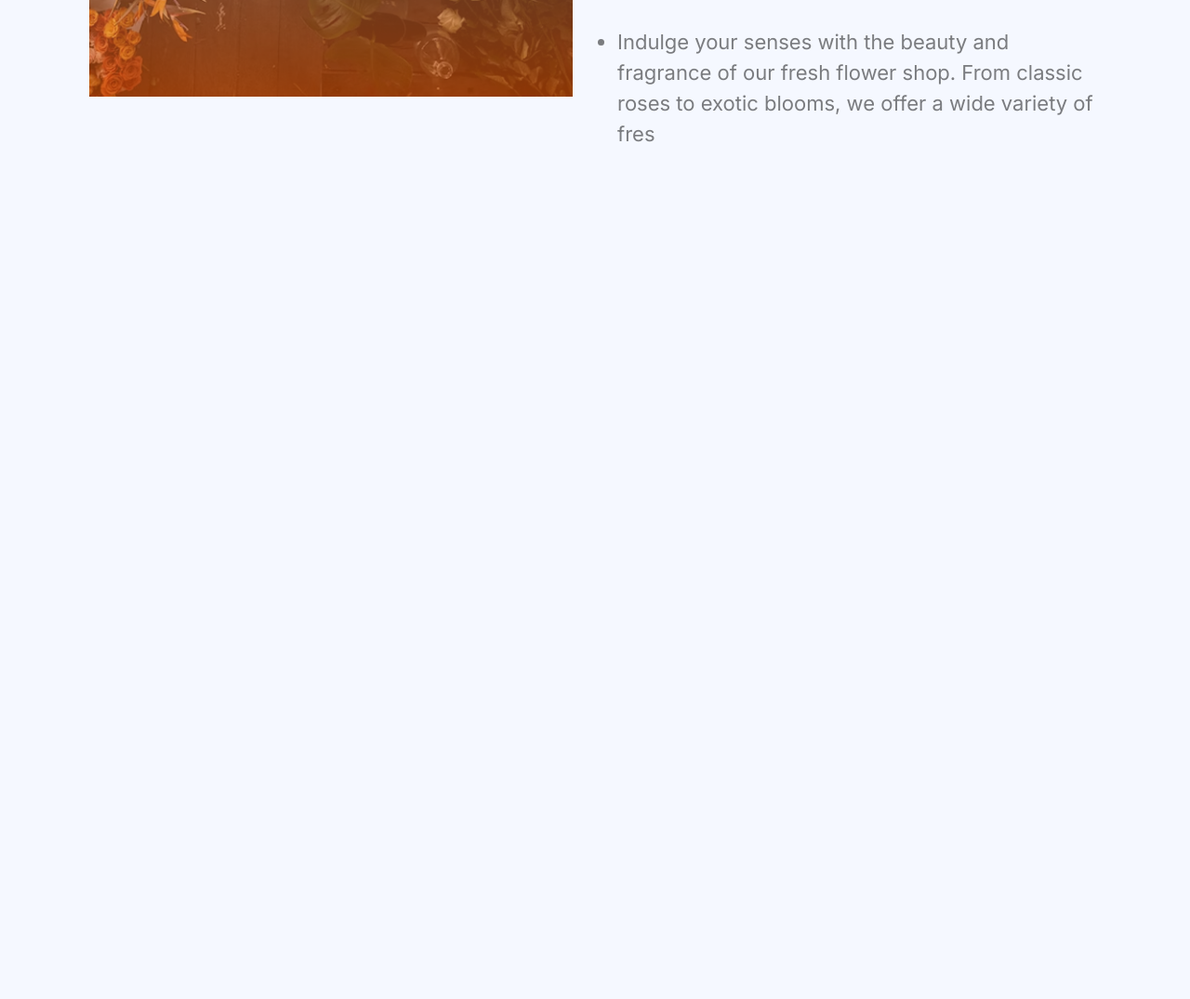
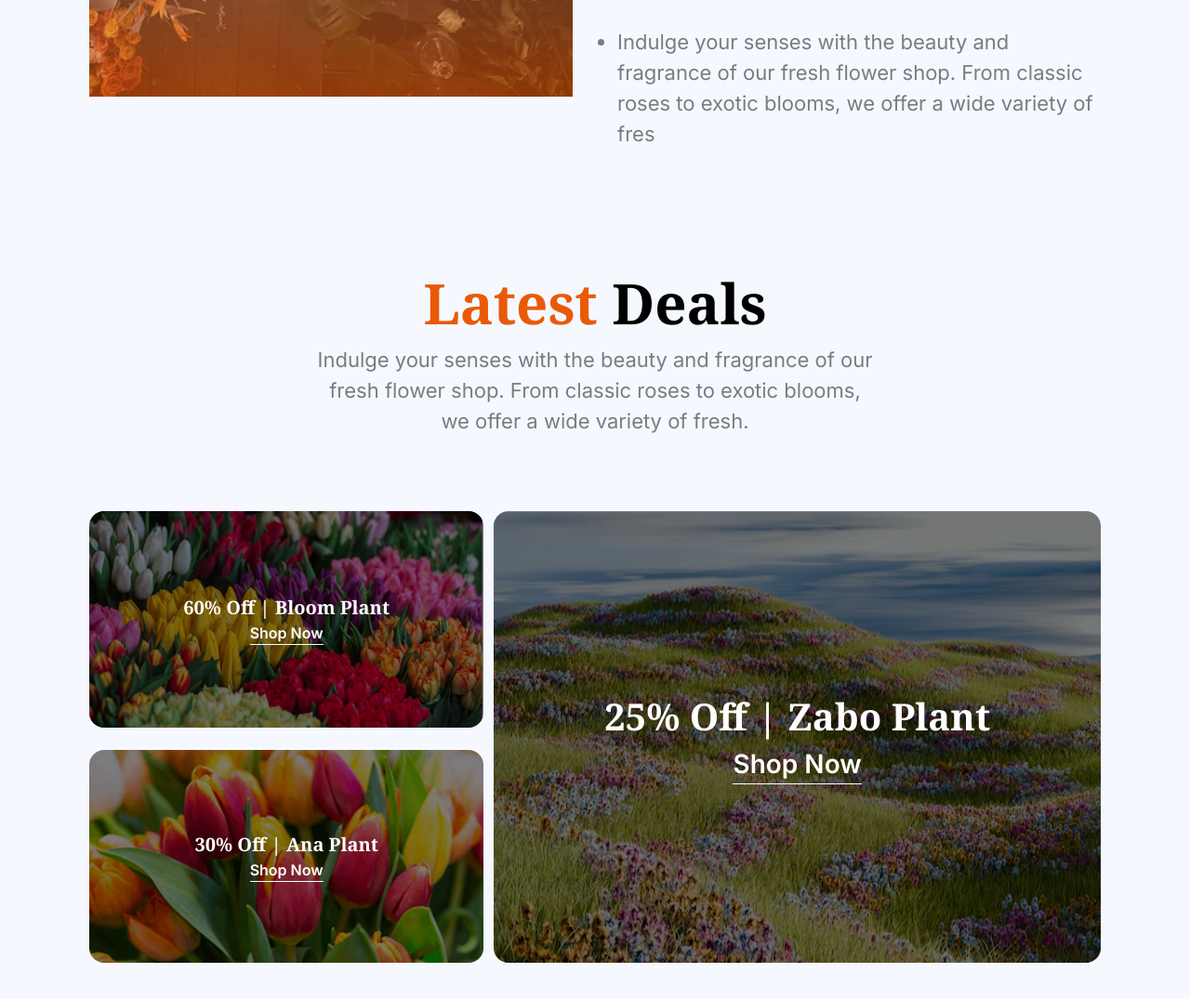
Before and after one commit to ahsayedpro/flower-market, a plain HTML site: page index.html in a window 1280 px wide. Shown: the part 2445-3520 px from the top of the page at 93% size. Before the commit the page ends 2726 px from the top, so only its background shows below. Drawn offline with nearby package versions, Linux system fonts and the light colour scheme.

Commit message:
added latest section and css

```diff
--- a/index.html
+++ b/index.html
@@ -168,5 +168,61 @@
       </div>
     </section>
 
+        <!-- Latest Deal Section Starts Here & Tailwind -->
+    <section class="max-sm:px-2 md:w-[85%] md:mx-auto max-sm:pb-10 md:pb-30">
+      <h1 class="max-sm:text-[24px] max-sm:mt-28 md:text-[30px] lg:text-[40px] xl:text-[60px] text-center noto-serif font-bold">
+        <span class="text-[#E95A08]">Latest</span> Deals
+      </h1>
+      <p class="max-sm:text-[14px] lg:text-[18px] xl:text-[22px] max-sm:py-4 text-center md:pb-10 max-sm:px-3 xl:px-60 text-black/50 mb-10">
+        Indulge your senses with the beauty and fragrance of our fresh flower
+        shop. From classic roses to exotic blooms, we offer a wide variety of
+        fresh.
+      </p>
+      <div class="md:flex md:justify-between w-full h-full">
+        <div class="h-full md:w-[39%]">
+
+          <div class="relative">
+            <img class="mb-6 w-full rounded-xl xl:rounded-2xl"
+              src="assets/deal-bloom.png"
+              alt="deal-bloom" />
+            <div
+              class="absolute top-0 left-0 w-full h-full bg-black/50 flex items-center justify-center flex-col rounded-xl xl:rounded-2xl">
+              <h3 class="text-white text-center noto-serif text-[20px] 2xl:text-[40px] font-bold">
+                60% Off | Bloom Plant
+              </h3>
+              <button class="text-white font-semibold border-b-1 2xl:text-[24px]">Shop Now</button>
+            </div>
+          </div>
+
+          <div class="relative">
+            <img class="w-full max-sm:mb-6 rounded-xl xl:rounded-2xl"
+              src="assets/deal-ana.png"
+              alt="deal-bloom" />
+            <div
+              class="absolute top-0 left-0 w-full h-full bg-black/50 flex items-center justify-center flex-col rounded-xl xl:rounded-2xl">
+              <h3 class="text-white noto-serif text-[20px] font-bold 2xl:text-[40px]">
+                30% Off | Ana Plant
+              </h3>
+              <button class="text-white font-semibold border-b-1 2xl:text-[24px]">Shop Now</button>
+            </div>
+          </div>
+        </div>
+
+        <div class="relative md:w-[60%]">
+            <img
+            class="h-full rounded-xl xl:rounded-2xl"
+            src="assets/deal-zabo.png"
+            alt="" />
+            <div
+              class="absolute top-0 left-0 w-full h-full bg-black/50 flex items-center justify-center flex-col rounded-xl xl:rounded-2xl">
+              <h3 class="text-white noto-serif max-sm:text-[20px] md:text-[26px] xl:text-[40px] 2xl:text-[65px] font-bold">
+                25% Off | Zabo Plant
+              </h3>
+              <button class="text-white font-semibold border-b-1 md:text-[28px]">Shop Now</button>
+            </div>
+        </div>
+      </div>
+    </section>
+
   </body>
 </html>
```
